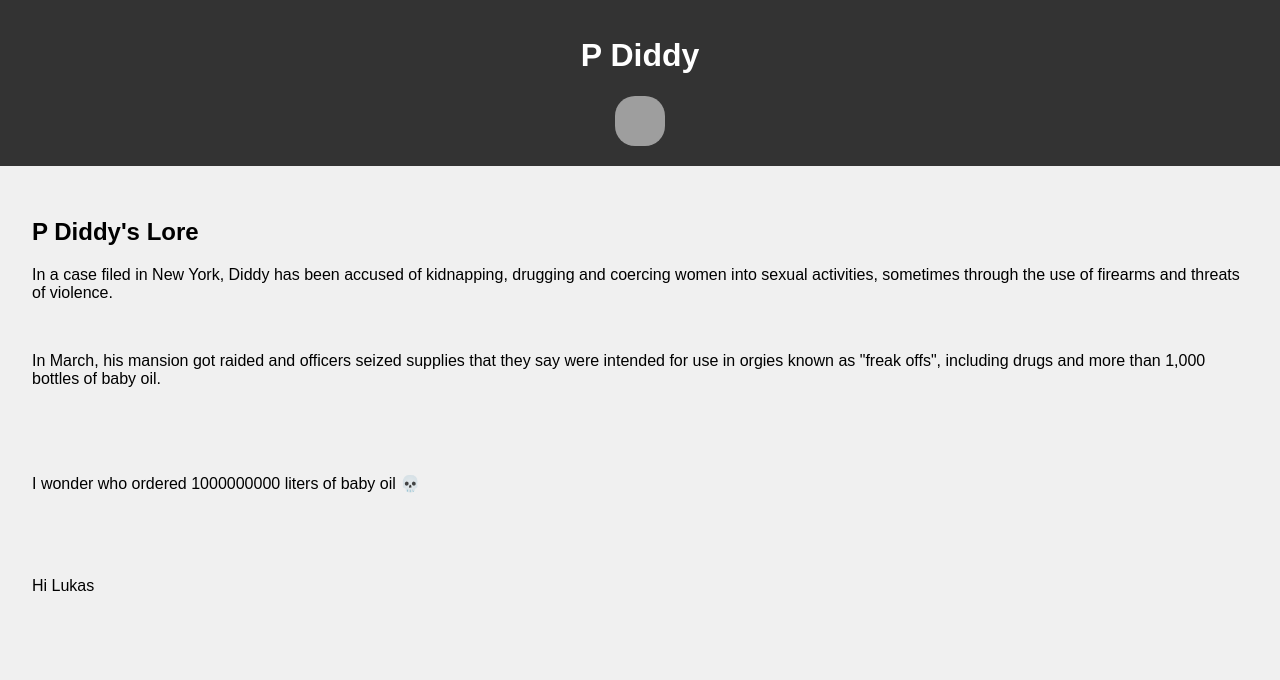
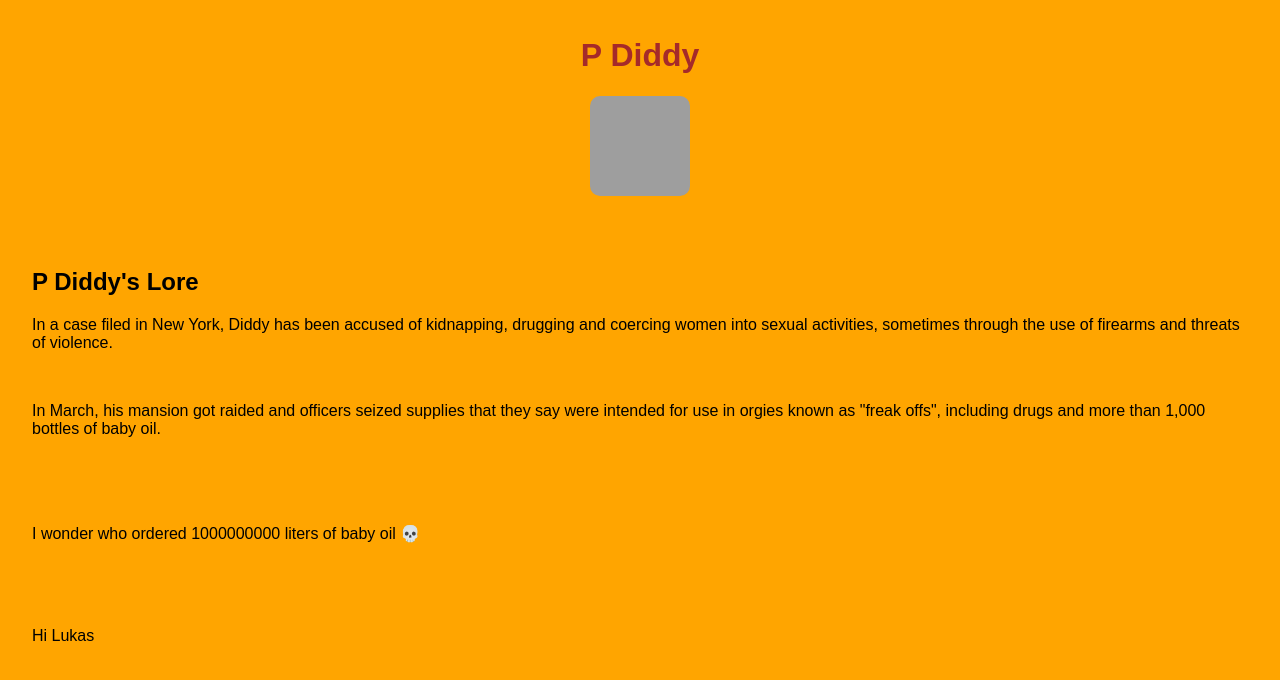
Before and after one commit to arormie/diddywebsite, a plain HTML site: page index.html in a window 1280 px wide. Drawn offline with Linux system fonts and the light colour scheme; grey boxes are pictures that could not be loaded.

Commit message:
Update styles.css

```diff
--- a/styles.css
+++ b/styles.css
@@ -1,17 +1,17 @@
 body {
     font-family: Arial, sans-serif;
-    background-color: #f0f0f0;
+    background-color: orange;
     margin: 0;
     padding: 0;
 }
 img {
-    border-radius:20px;
-    height:50px;
-    width:50px;
+    border-radius:10px;
+    height:100px;
+    width:100px;
 }
 header {
-    background-color: #333;
-    color: white;
+    background-color: lightorange;
+    color: brown;
     padding: 1rem;
     text-align: center;
 }
```
